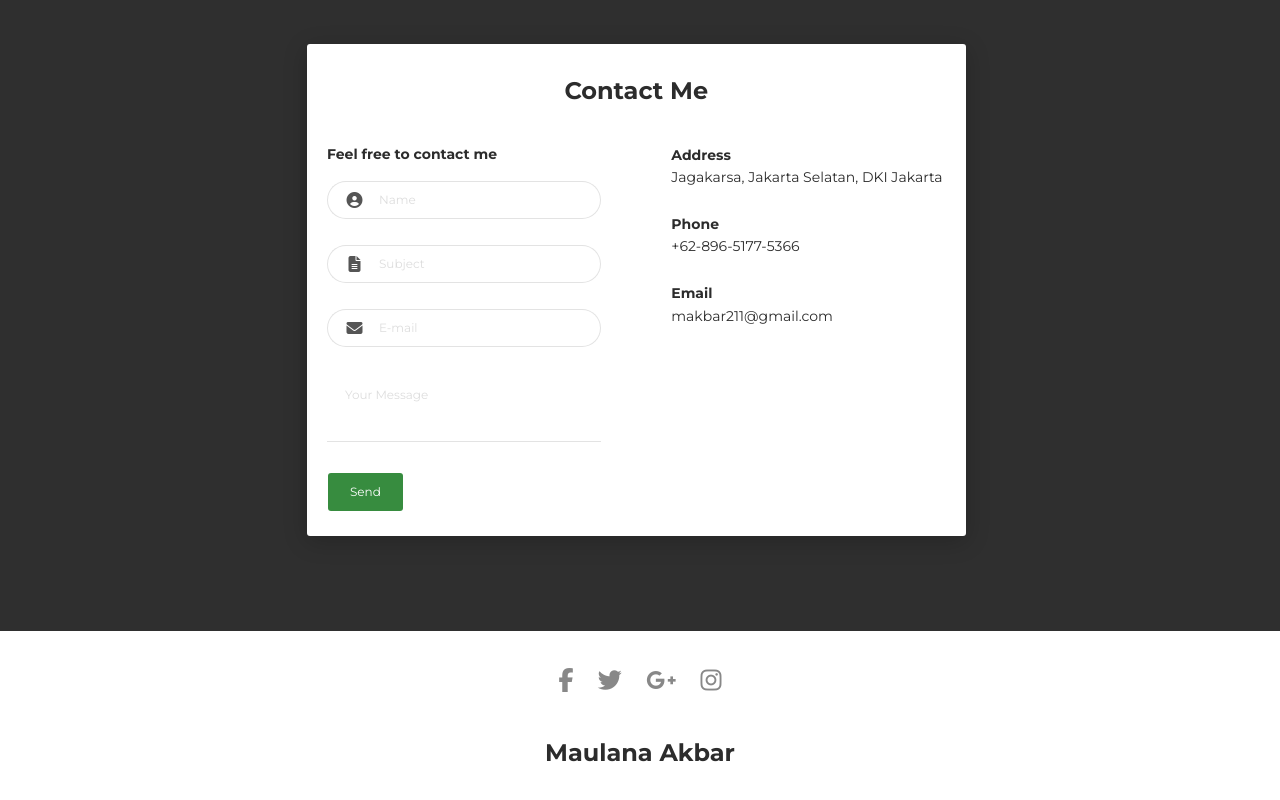
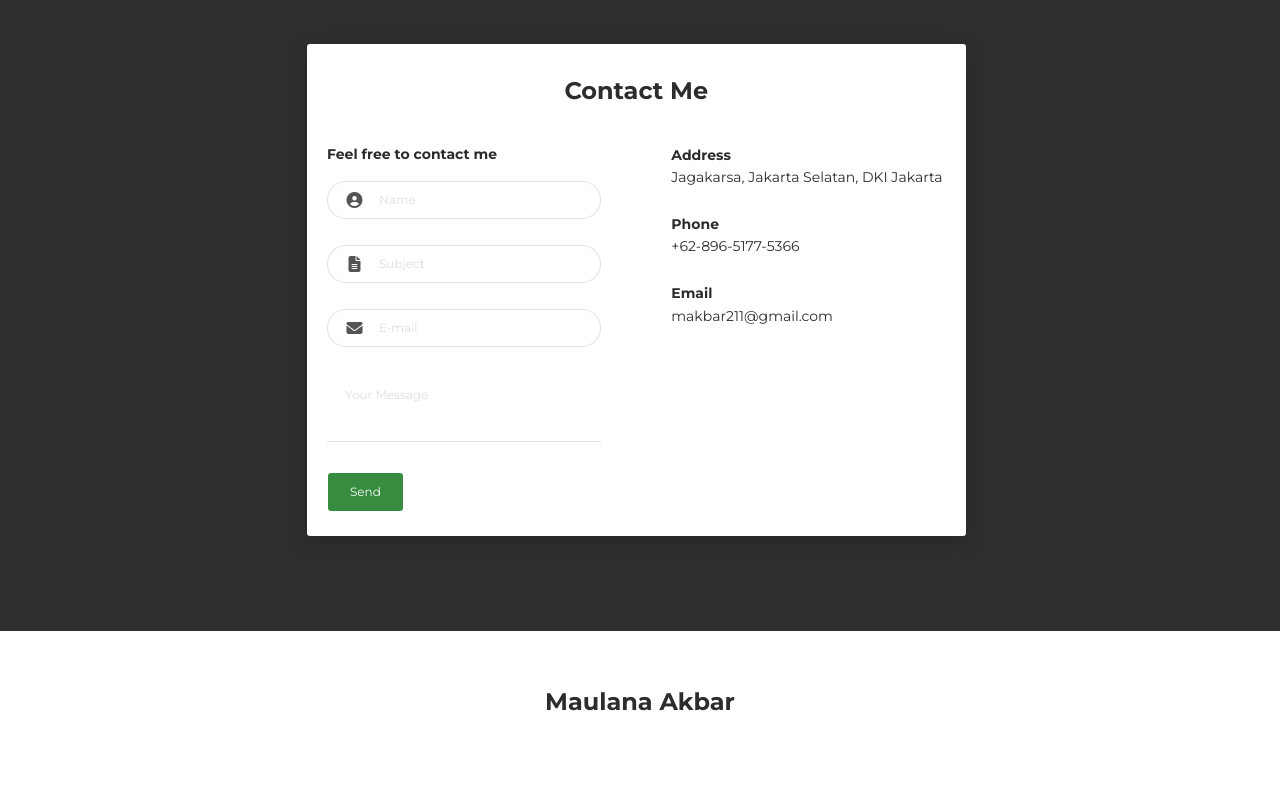
Before and after one commit to Akbar888888/Akbar888888.github.io, a plain HTML site: page index.html in a window 1280 px wide. Shown: the part 3309-4109 px from the top of the page. After the commit the page ends 4068 px from the top, so only its background shows below. Drawn offline with Linux system fonts and the light colour scheme.

Commit message:
Add files via upload

```diff
--- a/index.html
+++ b/index.html
@@ -552,7 +552,6 @@
 </div></div>
     </div>
     <footer class="footer">
-      <div class="container text-center"><a class="cc-facebook btn btn-link" href="#"><i class="fa fa-facebook fa-2x " aria-hidden="true"></i></a><a class="cc-twitter btn btn-link " href="#"><i class="fa fa-twitter fa-2x " aria-hidden="true"></i></a><a class="cc-google-plus btn btn-link" href="#"><i class="fa fa-google-plus fa-2x" aria-hidden="true"></i></a><a class="cc-instagram btn btn-link" href="#"><i class="fa fa-instagram fa-2x " aria-hidden="true"></i></a></div>
       <div class="h4 title text-center">Maulana Akbar</div>
     </footer>
     <script src="js/core/jquery.3.2.1.min.js?ver=1.1.0"></script>
```
